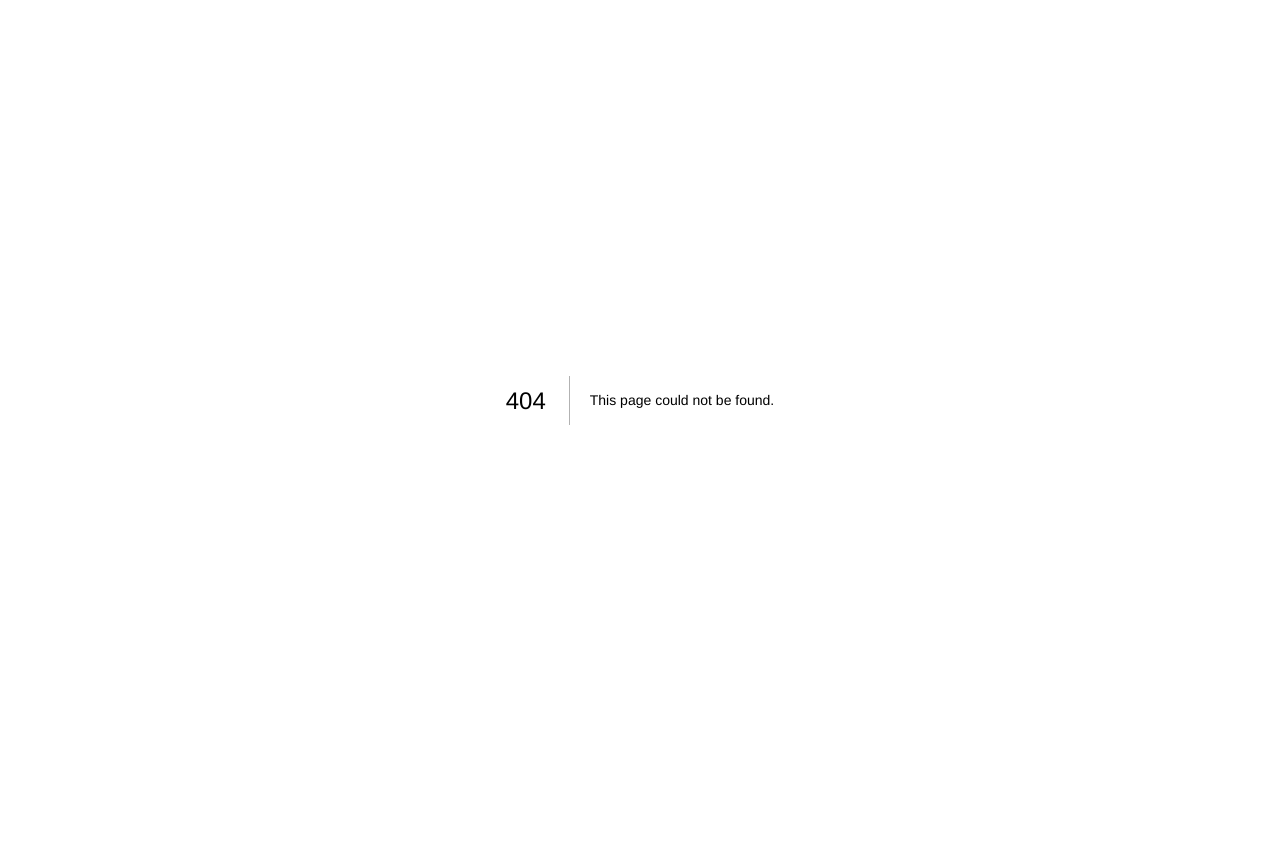
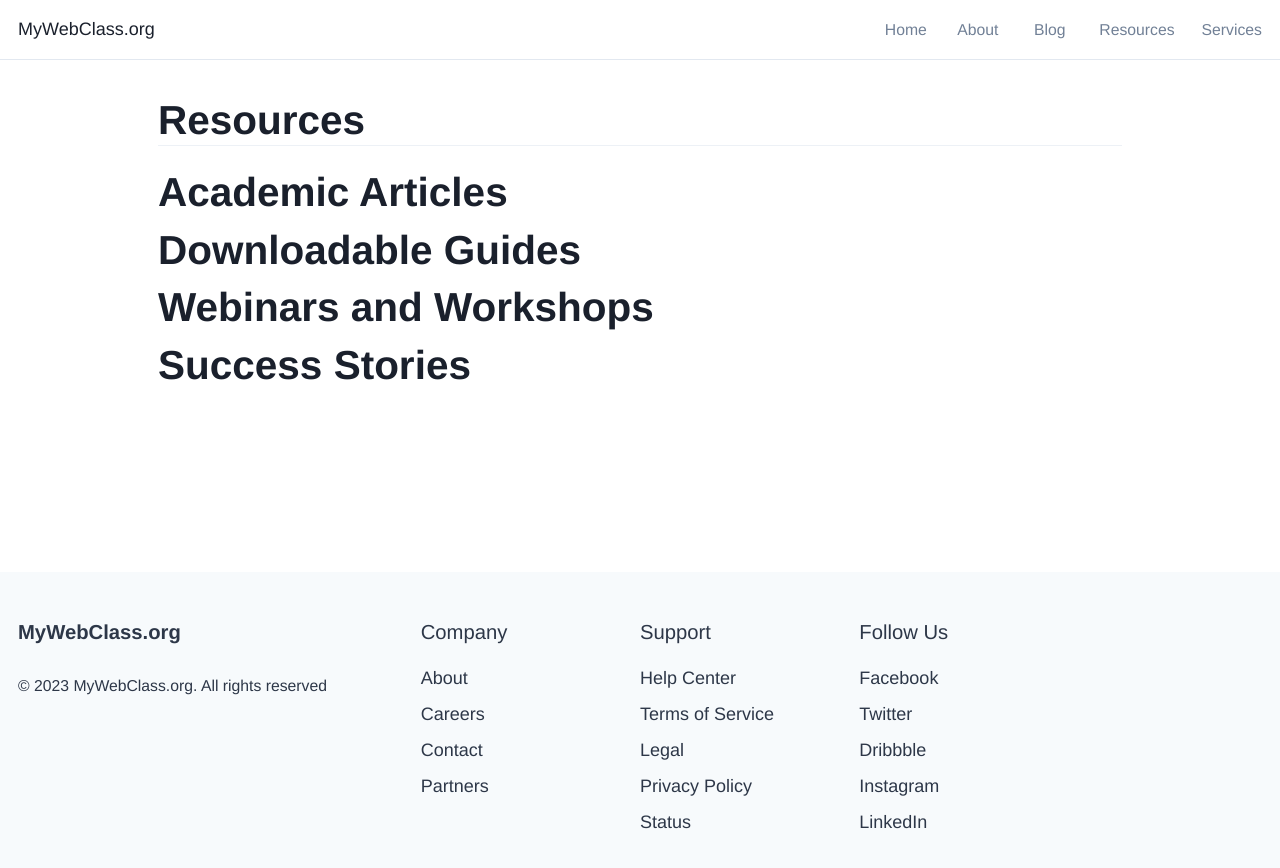
Before and after one commit to jll38/gym-site, a Next.js app: page /resources in a window 1280 px wide. Before the commit this address had no page. Shown: the top 868 px of the page. Before the commit the page ends 800 px from the top, so only its background shows below. Built offline with nearby package versions, Linux system fonts and the light colour scheme.

Commit message:
created resource page

```diff
--- /dev/null
+++ b/pages/resources.js
@@ -0,0 +1,61 @@
+import Head from 'next/head'
+import Layout, { siteTitle } from '../components/layout'
+import utilStyles from '../styles/utils.module.css'
+import { getSortedPostsData } from '../lib/posts'
+import Link from 'next/link'
+import Date from '../components/date'
+import {
+  Container,
+  Stack,
+  Flex,
+  Box,
+  Heading,
+  Text,
+  Button,
+  Image,
+  Divider
+} from '@chakra-ui/react';
+
+export default function Resources({ allPostsData}){
+    return(
+        <Layout>
+            <Head>
+                <title>{siteTitle}</title>
+             </Head>
+             <Container minH='55vh' maxW={'1000px'}>
+                <article>
+                    <section name="Resources">
+                        <Heading>Resources</Heading>
+                        <Divider mb='5'></Divider>
+                        <Text></Text>
+                     </section>
+                     <section name="Academic Articles">
+                        <Heading my={'2'}>Academic Articles</Heading>
+                        <Text></Text>
+                     </section>
+                     <section name="Downloadable Guides">
+                        <Heading my={'2'}>Downloadable Guides</Heading>
+                        <Text></Text>
+                     </section>
+                     <section name="Workshops">
+                        <Heading my={'2'}>Webinars and Workshops</Heading>
+                     </section>
+                     <section name="Success Stories">
+                        <Heading my={'2'}>Success Stories</Heading>
+                        <Text>
+                        </Text>
+                     </section>
+                </article>
+             </Container>
+      </Layout>
+    );
+}
+
+export async function getStaticProps() {
+    const allPostsData = getSortedPostsData()
+    return {
+      props: {
+        allPostsData
+      }
+    }
+  }
```
